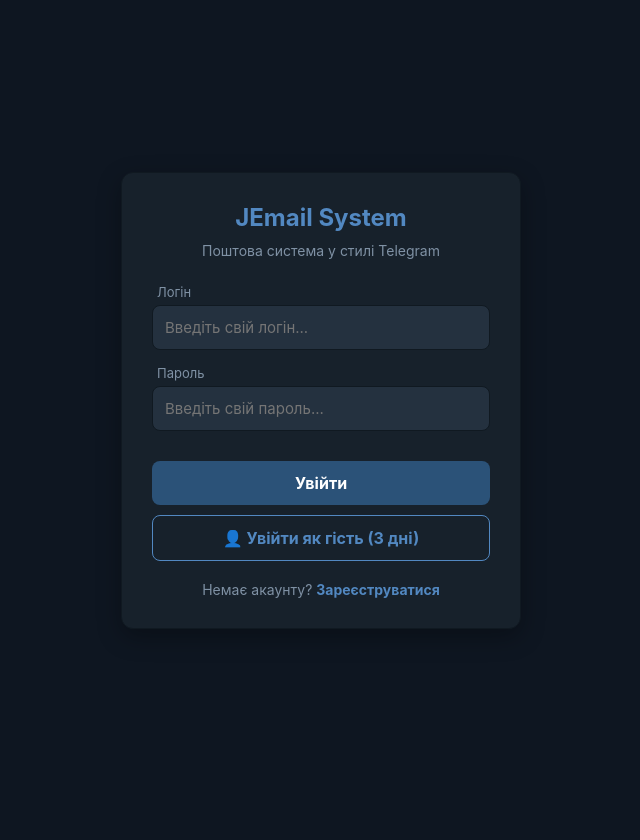
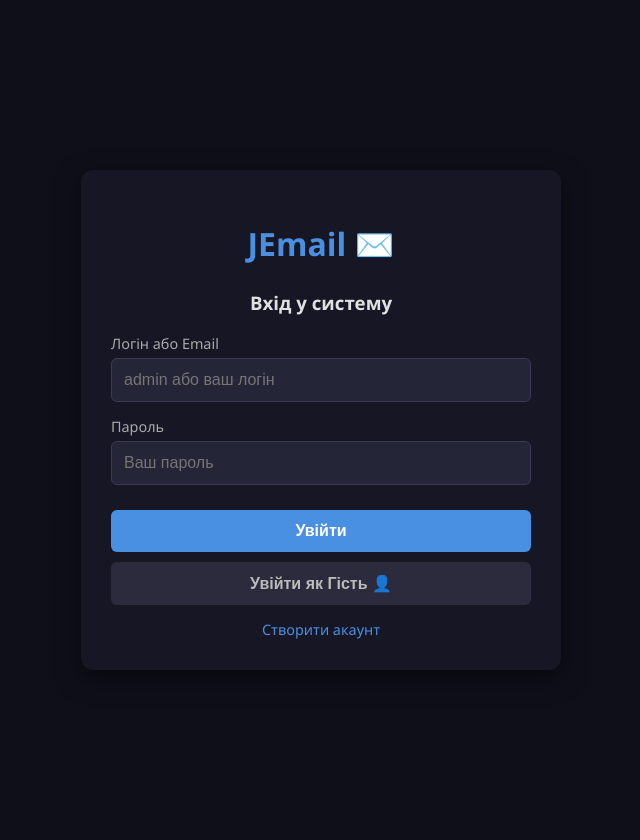
Before and after one commit to cocofembo-glitch/jemailTG, a Flask app: page / in a window 1280 px wide. Shown: the whole page, without its empty margins (319-959 px from the left). Before the commit the page ends 598 px from the top, so only its background shows below. Run offline with Flask 3, Linux system fonts and the light colour scheme.

Commit message:
Update auth.html

```diff
--- a/templates/auth.html
+++ b/templates/auth.html
@@ -5,171 +5,124 @@
     <meta name="viewport" content="width=device-width, initial-scale=1.0">
     <title>JEmail - Авторизація</title>
     <style>
-        * { margin: 0; padding: 0; box-sizing: border-box; font-family: -apple-system, BlinkMacSystemFont, "Segoe UI", Roboto, sans-serif; }
-        body { background-color: #0e1621; color: #fff; display: flex; align-items: center; justify-content: center; height: 100vh; overflow: hidden; }
-
-        .auth-container { background-color: #17212b; width: 100%; max-width: 400px; padding: 30px; border-radius: 12px; border: 1px solid #101921; box-shadow: 0 8px 24px rgba(0,0,0,0.3); text-align: center; }
-        h2 { color: #5288c1; margin-bottom: 10px; font-size: 24px; }
-        .subtitle { color: #7f91a4; font-size: 14px; margin-bottom: 25px; }
-
-        .form-group { text-align: left; margin-bottom: 15px; }
-        label { display: block; color: #7f91a4; font-size: 13px; margin-bottom: 5px; padding-left: 5px; }
-        input { width: 100%; background-color: #24313f; border: 1px solid #101921; padding: 12px; border-radius: 8px; color: #fff; outline: none; font-size: 15px; transition: 0.2s; }
-        input:focus { border-color: #5288c1; }
-
-        .btn { width: 100%; background-color: #2b5278; border: none; color: white; padding: 12px; border-radius: 8px; cursor: pointer; font-weight: bold; font-size: 16px; margin-top: 15px; transition: 0.2s; }
-        .btn:hover { background-color: #366594; }
-
-        .guest-btn { background-color: transparent; border: 1px solid #5288c1; color: #5288c1; margin-top: 10px; }
-        .guest-btn:hover { background-color: rgba(82, 136, 193, 0.1); }
-
-        .switch-mode { margin-top: 20px; font-size: 14px; color: #7f91a4; }
-        .switch-mode a { color: #5288c1; text-decoration: none; font-weight: bold; }
-
-        .error-msg { color: #ef5b5b; font-size: 14px; margin-top: 10px; display: none; background: rgba(239, 91, 91, 0.1); padding: 8px; border-radius: 6px; }
-        .lock-banner { background-color: #ef5b5b; color: white; padding: 10px; border-radius: 8px; margin-bottom: 20px; font-weight: bold; font-size: 14px; }
+        body { font-family: 'Segoe UI', sans-serif; background-color: #0f0f1a; color: #e0e0e0; margin: 0; padding: 20px; display: flex; justify-content: center; align-items: center; min-height: 100vh; }
+        .auth-container { width: 100%; max-width: 420px; background: #161625; padding: 30px; border-radius: 12px; box-shadow: 0 8px 24px rgba(0,0,0,0.5); text-align: center; }
+        h1 { color: #4a90e2; margin-bottom: 25px; }
+        .form-group { margin-bottom: 15px; text-align: left; }
+        .form-group label { display: block; margin-bottom: 5px; color: #aaa; font-size: 0.9rem; }
+        .form-group input { width: 100%; padding: 12px; background: #252538; border: 1px solid #3a3a55; border-radius: 6px; color: white; box-sizing: border-box; font-size: 1rem; }
+        .btn { width: 100%; padding: 12px; border: none; border-radius: 6px; cursor: pointer; font-weight: bold; font-size: 1rem; transition: 0.2s; margin-top: 10px; }
+        .btn-primary { background-color: #4a90e2; color: white; }
+        .btn-primary:hover { background-color: #357abd; }
+        .btn-secondary { background-color: #2b2b3d; color: #bbb; }
+        .btn-secondary:hover { background-color: #3a3a55; }
+        .btn-success { background-color: #5cb85c; color: white; }
+        .toggle-link { margin-top: 15px; display: inline-block; color: #4a90e2; text-decoration: none; font-size: 0.9rem; cursor: pointer; }
+        .lock-banner { background: #3d1418; border: 2px solid #ff4a4a; color: #ff8888; padding: 15px; border-radius: 8px; margin-bottom: 20px; font-size: 0.95rem; line-height: 1.4; }
     </style>
 </head>
 <body>
 
 <div class="auth-container">
-        <h2>JEmail System</h2>
-        <p class="subtitle">Поштова система у стилі Telegram</p>
+    <h1>JEmail ✉️</h1>
 
     {% if locked %}
-        <div class="lock-banner">🔒 СИСТЕМА ЗАБЛОКОВАНА АДМІНІСТРАТОРОМ</div>
-        <div id="unlockForm">
+    <!-- КРАСИВИЙ ЕКРАН БЛОКУВАННЯ, ЯКИЙ ТИ ПРОСИВ -->
+    <div class="lock-banner">
+        🛑 <strong>Зачекайте, будь ласка, йде оновлення системи — технічна перерва.</strong>
+        <hr style="border: 0; border-top: 1px solid #ff4a4a; margin: 10px 0;">
+        <p style="font-size: 0.85rem; color: #ccc; margin: 0 0 10px 0;">🔓 Вхід для адміністратора:</p>
+        <input type="password" id="admin-unlock-pass" placeholder="Введіть код адміна" style="width: 100%; padding: 8px; background: #221215; border: 1px solid #ff4a4a; color: white; border-radius: 4px; box-sizing: border-box; text-align: center;">
+        <button onclick="unlockSystemFromForm()" class="btn btn-success" style="padding: 8px; font-size: 0.9rem; margin-top: 8px;">Відкрити систему</button>
+    </div>
+    {% endif %}
+
+    <div id="login-form">
+        <h3>Вхід у систему</h3>
         <div class="form-group">
-                <label>Пароль Адміністратора</label>
-                <input type="password" id="adminLockPassword" placeholder="Введіть код адміна...">
-            </div>
-            <button class="btn" onclick="unlockSystem()">Розблокувати</button>
-            <div class="error-msg" id="lockError"></div>
-        </div>
-        {% else %}
-
-        <!-- Форма Входу -->
-        <div id="loginForm">
-            <div class="form-group">
-                <label>Логін</label>
-                <input type="text" id="loginUser" placeholder="Введіть свій логін...">
+            <label>Логін або Email</label>
+            <input type="text" id="login-username" placeholder="admin або ваш логін">
         </div>
         <div class="form-group">
             <label>Пароль</label>
-                <input type="password" id="loginPass" placeholder="Введіть свій пароль...">
+            <input type="password" id="login-password" placeholder="Ваш пароль">
         </div>
-            <button class="btn" onclick="handleLogin()">Увійти</button>
-            <button class="btn guest-btn" onclick="handleGuestLogin()">👤 Увійти як гість (3 дні)</button>
-            <div class="switch-mode">
-                Немає акаунту? <a href="#" onclick="toggleMode('reg')">Зареєструватися</a>
+        <button onclick="handleLogin()" class="btn btn-primary">Увійти</button>
+
+        {% if not locked %}
+        <button onclick="handleGuestLogin()" class="btn btn-secondary">Увійти як Гість 👤</button>
+        <span class="toggle-link" onclick="switchForm('register')">Створити акаунт</span>
+        {% endif %}
+    </div>
+
+    <div id="register-form" style="display: none;">
+        <h3>Реєстрація</h3>
+        <div class="form-group">
+            <label>Логін</label>
+            <input type="text" id="reg-username">
+        </div>
+        <div class="form-group">
+            <label>Email</label>
+            <input type="email" id="reg-email">
+        </div>
+        <div class="form-group">
+            <label>Пароль</label>
+            <input type="password" id="reg-password">
+        </div>
+        <button onclick="handleRegister()" class="btn btn-primary">Зареєструватися</button>
+        <span class="toggle-link" onclick="switchForm('login')">Вже є акаунт? Увійти</span>
     </div>
 </div>
 
-        <!-- Форма Реєстрації -->
-        <div id="registerForm" style="display: none;">
-            <div class="form-group">
-                <label>Придумайте логін</label>
-                <input type="text" id="regUser" placeholder="Мінімум 3 символи...">
-            </div>
-            <div class="form-group">
-                <label>Ваш Email</label>
-                <input type="email" id="regEmail" placeholder="example@mail.com...">
-            </div>
-            <div class="form-group">
-                <label>Придумайте пароль</label>
-                <input type="password" id="regPass" placeholder="Мінімум 9 символів, без 123...">
-            </div>
-            <button class="btn" onclick="handleRegister()">Створити акаунт</button>
-            <div class="switch-mode">
-                Вже є акаунт? <a href="#" onclick="toggleMode('login')">Увійти</a>
-            </div>
-        </div>
-
-        <div class="error-msg" id="errorBlock"></div>
-        {% endif %}
-    </div>
-
 <script>
-        function toggleMode(mode) {
-            const errorBlock = document.getElementById('errorBlock');
-            if(errorBlock) errorBlock.style.display = 'none';
-
-            if(mode === 'reg') {
-                document.getElementById('loginForm').style.display = 'none';
-                document.getElementById('registerForm').style.display = 'block';
-            } else {
-                document.getElementById('loginForm').style.display = 'block';
-                document.getElementById('registerForm').style.display = 'none';
-            }
+function switchForm(type) {
+    document.getElementById('login-form').style.display = type === 'login' ? 'block' : 'none';
+    document.getElementById('register-form').style.display = type === 'register' ? 'block' : 'none';
 }
 
-        function showError(msg) {
-            const err = document.getElementById('errorBlock');
-            err.innerText = msg;
-            err.style.display = 'block';
+function handleLogin() {
+    const username = document.getElementById('login-username').value.trim();
+    const password = document.getElementById('login-password').value.trim();
+    fetch('/api/login', {
+        method: 'POST',
+        headers: { 'Content-Type': 'application/json' },
+        body: JSON.stringify({ username, password })
+    }).then(res => res.json()).then(data => {
+        if(data.success) window.location.href = '/';
+        else alert(data.error);
+    });
 }
 
-        async function handleLogin() {
-            let username = document.getElementById('loginUser').value;
-            let password = document.getElementById('loginPass').value;
-            if(!username || !password) return showError('Заповніть усі поля!');
-
-            let res = await fetch('/api/login', {
+function unlockSystemFromForm() {
+    const password = document.getElementById('admin-unlock-pass').value;
+    fetch('/api/admin/toggle_system', {
         method: 'POST',
-                headers: {'Content-Type': 'application/json'},
-                body: JSON.stringify({username, password})
+        headers: { 'Content-Type': 'application/json' },
+        body: JSON.stringify({ lock: false, password: password })
+    }).then(res => res.json()).then(data => {
+        if(data.success) { alert('Систему відкрито!'); window.location.reload(); }
+        else alert(data.error);
     });
-            let data = await res.json();
-            if(data.success) {
-                window.location.reload();
-            } else {
-                showError(data.error);
-            }
 }
 
-        async function handleRegister() {
-            let username = document.getElementById('regUser').value;
-            let email = document.getElementById('regEmail').value;
-            let password = document.getElementById('regPass').value;
-            if(!username || !email || !password) return showError('Заповніть усі поля!');
-
-            let res = await fetch('/api/register', {
+function handleRegister() {
+    const username = document.getElementById('reg-username').value.trim();
+    const email = document.getElementById('reg-email').value.trim();
+    const password = document.getElementById('reg-password').value.trim();
+    fetch('/api/register', {
         method: 'POST',
-                headers: {'Content-Type': 'application/json'},
-                body: JSON.stringify({username, email, password})
+        headers: { 'Content-Type': 'application/json' },
+        body: JSON.stringify({ username, email, password })
+    }).then(res => res.json()).then(data => {
+        if(data.success) { alert('Успіх!'); switchForm('login'); }
+        else alert(data.error);
     });
-            let data = await res.json();
-            if(data.success) {
-                alert('Реєстрація успішна! Тепер увійдіть.');
-                toggleMode('login');
-            } else {
-                showError(data.error);
-            }
 }
 
-        async function handleGuestLogin() {
-            if(confirm('Увага: Гостьовий акаунт діє 3 дні, після чого видаляється. Гостям заборонено надсилати посилання. Продовжити?')) {
-                let res = await fetch('/api/guest_login', { method: 'POST' });
-                let data = await res.json();
-                if(data.success) window.location.reload();
-            }
-        }
-
-        async function unlockSystem() {
-            let password = document.getElementById('adminLockPassword').value;
-            let res = await fetch('/api/admin/unlock', {
-                method: 'POST',
-                headers: {'Content-Type': 'application/json'},
-                body: JSON.stringify({password})
+function handleGuestLogin() {
+    fetch('/api/guest_login', { method: 'POST' }).then(res => res.json()).then(data => {
+        if(data.success) window.location.href = '/';
     });
-            let data = await res.json();
-            if(data.success) {
-                window.location.reload();
-            } else {
-                const lockErr = document.getElementById('lockError');
-                lockErr.innerText = data.error;
-                lockErr.style.display = 'block';
-            }
 }
 </script>
 </body>
```
Lines whose indentation alone changed are shown as unchanged.
